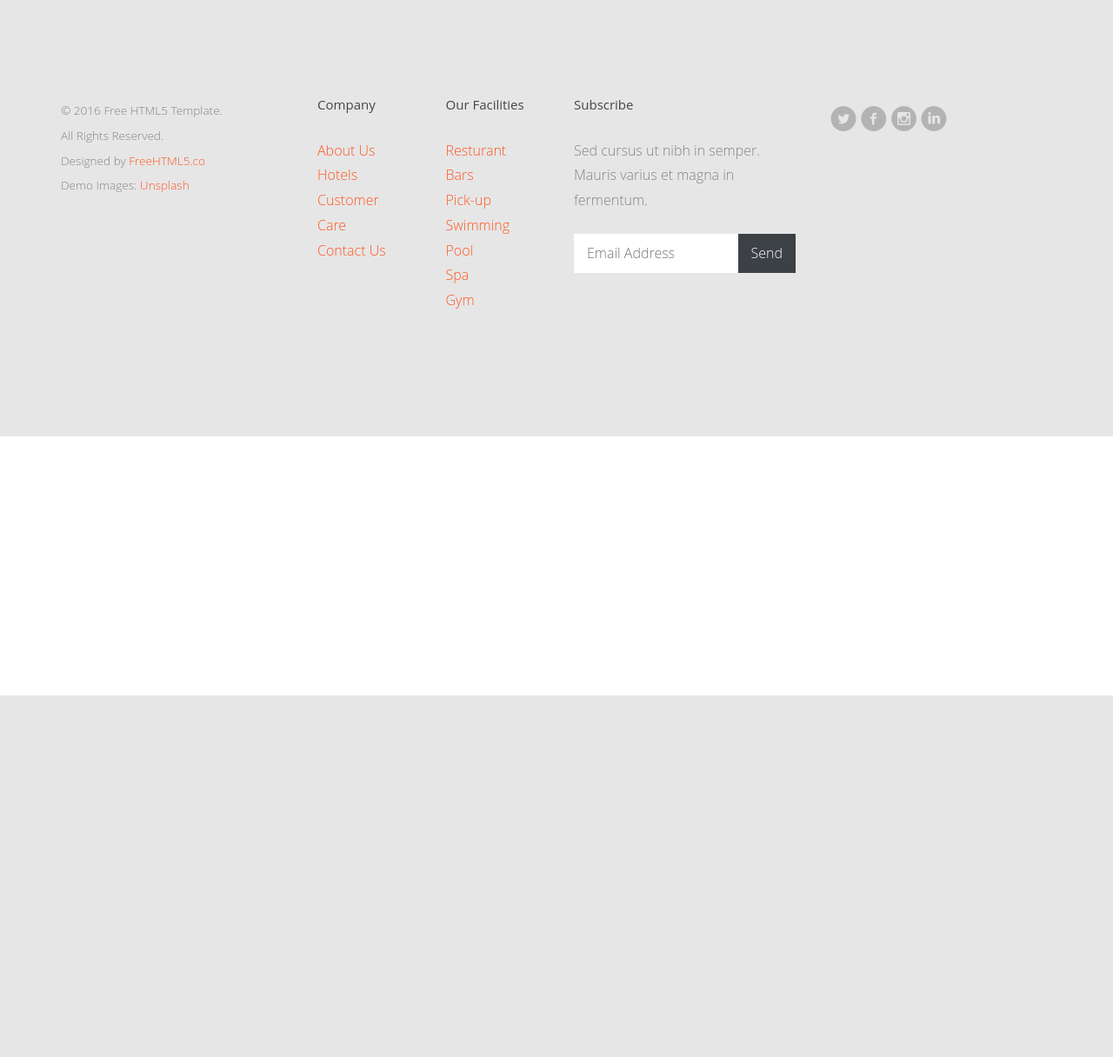
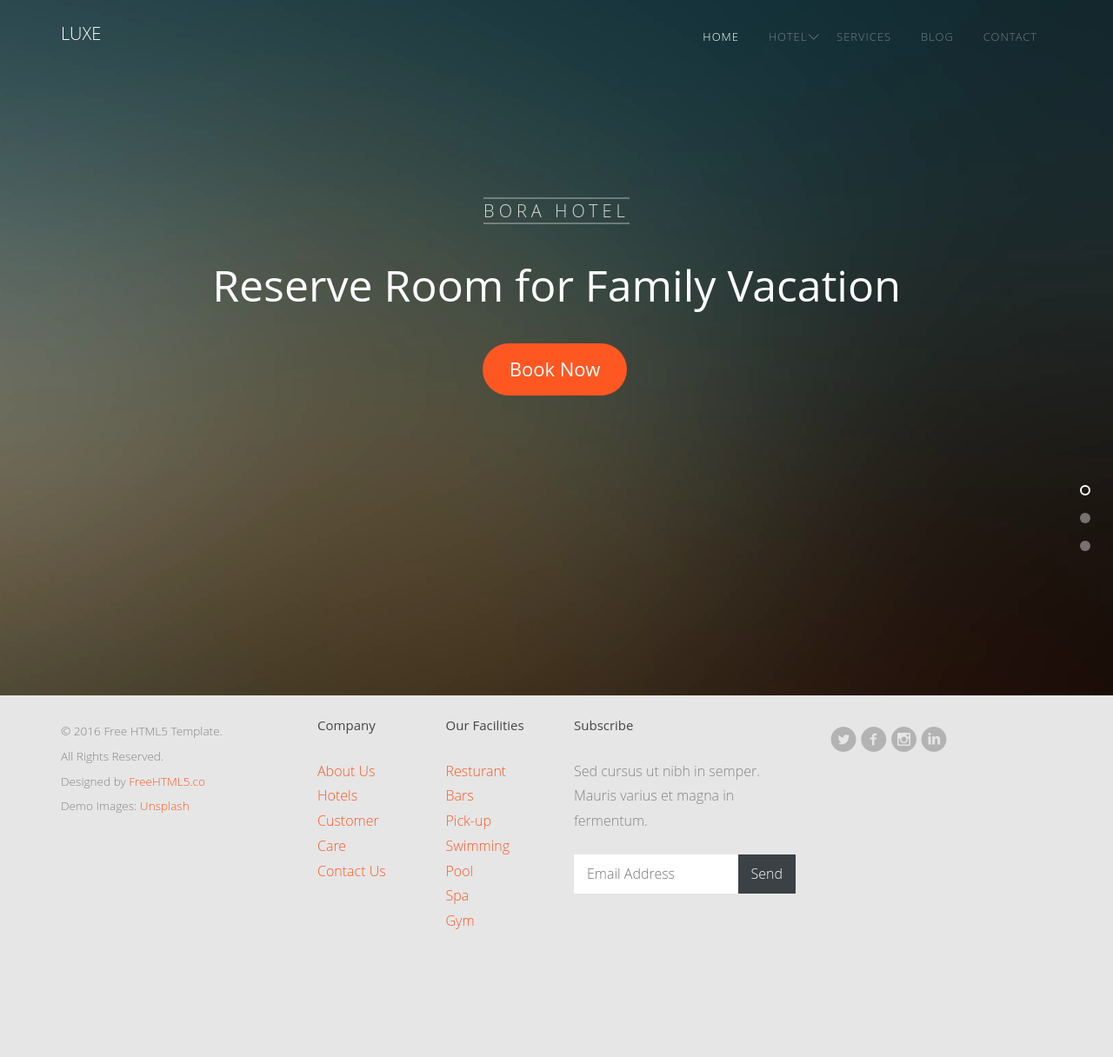
Before and after one commit to ShudelEV/quick_biike, a Django app: page / in a window 1280 px wide. Shown: the whole page at 87% size. Before the commit the page ends 800 px from the top, so only its background shows below. Run offline with Django 3.2, Linux system fonts and the light colour scheme; parts of the project's set-up code (start-up, migrations or seed data) failed here and were passed over; some libraries are stand-ins or nearby versions; some web fonts are replaced.

Commit message:
[ADD] (2) HTML

```diff
--- a/templates/base.html
+++ b/templates/base.html
@@ -65,12 +65,39 @@
         </header>
         </div>
 
-        {% block content %} {% endblock %}
+        <aside id="fh5co-hero" class="js-fullheight">
+        {% block page %} {% endblock %}
+        </aside>
 
         <footer id="footer" class="fh5co-bg-color">
         {% block footer %} {% endblock %}
         </footer>
     </div>
 </div>
+
+	<!-- Javascripts -->
+	<script src="{% static 'js/jquery-2.1.4.min.js' %}"></script>
+	<!-- Dropdown Menu -->
+	<script src="{% static 'js/hoverIntent.js' %}"></script>
+	<script src="{% static 'js/superfish.js' %}"></script>
+	<!-- Bootstrap -->
+	<script src="{% static 'js/bootstrap.min.js' %}"></script>
+	<!-- Waypoints -->
+	<script src="{% static 'js/jquery.waypoints.min.js' %}"></script>
+	<!-- Counters -->
+	<script src="{% static 'js/jquery.countTo.js' %}"></script>
+	<!-- Stellar Parallax -->
+	<script src="{% static 'js/jquery.stellar.min.js' %}"></script>
+	<!-- Owl Slider -->
+	<!-- // <script src="js/owl.carousel.min.js"></script> -->
+	<!-- Date Picker -->
+	<script src="{% static 'js/bootstrap-datepicker.min.js' %}"></script>
+	<!-- CS Select -->
+	<script src="{% static 'js/classie.js' %}"></script>
+	<script src="{% static 'js/selectFx.js' %}"></script>
+	<!-- Flexslider -->
+	<script src="{% static 'js/jquery.flexslider-min.js' %}"></script>
+
+	<script src="{% static 'js/custom.js' %}"></script>
 </body>
 </html>
--- a/templates/rent_bike/index.html
+++ b/templates/rent_bike/index.html
@@ -1,8 +1,101 @@
 {% extends "base.html" %}
+{% load staticfiles %}
+
+{% block header %}
+<div class="container">
+    <div class="nav-header">
+        <a href="#" class="js-fh5co-nav-toggle fh5co-nav-toggle"><i></i></a>
+        <h1 id="fh5co-logo"><a href="index.html">Luxe</a></h1>
+        <nav id="fh5co-menu-wrap" role="navigation">
+            <ul class="sf-menu" id="fh5co-primary-menu">
+                <li><a class="active" href="index.html">Home</a></li>
+                <li>
+                    <a href="hotel.html" class="fh5co-sub-ddown">Hotel</a>
+                    <ul class="fh5co-sub-menu">
+                        <li><a href="#">Luxe Hotel</a></li>
+                        <li><a href="#">Deluxe Hotel</a></li>
+                        <li>
+                            <a href="#" class="fh5co-sub-ddown">King Hotel</a>
+                            <ul class="fh5co-sub-menu">
+                                <li><a href="http://freehtml5.co/preview/?item=build-free-html5-bootstrap-template" target="_blank">Build</a></li>
+                                <li><a href="http://freehtml5.co/preview/?item=work-free-html5-template-bootstrap" target="_blank">Work</a></li>
+                                <li><a href="http://freehtml5.co/preview/?item=light-free-html5-template-bootstrap" target="_blank">Light</a></li>
+                                <li><a href="http://freehtml5.co/preview/?item=relic-free-html5-template-using-bootstrap" target="_blank">Relic</a></li>
+                                <li><a href="http://freehtml5.co/preview/?item=display-free-html5-template-using-bootstrap" target="_blank">Display</a></li>
+                                <li><a href="http://freehtml5.co/preview/?item=sprint-free-html5-template-bootstrap" target="_blank">Sprint</a></li>
+                            </ul>
+                        </li>
+                        <li><a href="#">Five Star Hotel</a></li>
+                    </ul>
+                </li>
+                <li><a href="services.html">Services</a></li>
+                <li><a href="blog.html">Blog</a></li>
+                <li><a href="contact.html">Contact</a></li>
+            </ul>
+        </nav>
+    </div>
+</div>
+{% endblock %}
+
+{% block page %}
+	<div class="flexslider js-fullheight">
+		<ul class="slides">
+	   	<li style="background-image: url({% static 'images/slider1.jpg' %});">
+	   		<div class="overlay-gradient"></div>
+	   		<div class="container">
+	   			<div class="col-md-12 col-md-offset-0 text-center slider-text">
+	   				<div class="slider-text-inner js-fullheight">
+	   					<div class="desc">
+	   						<p><span>Bora Hotel</span></p>
+	   						<h2>Reserve Room for Family Vacation</h2>
+		   					<p>
+		   						<a href="#" class="btn btn-primary btn-lg">Book Now</a>
+		   					</p>
+	   					</div>
+	   				</div>
+	   			</div>
+	   		</div>
+	   	</li>
+	   	<li style="background-image: url({% static 'images/slider2.jpg' %});">
+	   		<div class="overlay-gradient"></div>
+	   		<div class="container">
+	   			<div class="col-md-12 col-md-offset-0 text-center slider-text">
+	   				<div class="slider-text-inner js-fullheight">
+	   					<div class="desc">
+	   						<p><span>Deluxe Hotel</span></p>
+	   						<h2>Make Your Vacation Comfortable</h2>
+		   					<p>
+		   						<a href="#" class="btn btn-primary btn-lg">Book Now</a>
+		   					</p>
+	   					</div>
+	   				</div>
+	   			</div>
+	   		</div>
+	   	</li>
+	   	<li style="background-image: url({% static 'images/slider3.jpg' %});">
+	   		<div class="overlay-gradient"></div>
+	   		<div class="container">
+	   			<div class="col-md-12 col-md-offset-0 text-center slider-text">
+	   				<div class="slider-text-inner js-fullheight">
+	   					<div class="desc">
+	   						<p><span>Luxe Hotel</span></p>
+	   						<h2>A Best Place To Enjoy Your Life</h2>
+		   					<p>
+		   						<a href="#" class="btn btn-primary btn-lg">Book Now</a>
+		   					</p>
+	   					</div>
+	   				</div>
+	   			</div>
+	   		</div>
+	   	</li>
+
+	  	</ul>
+  	</div>
+{% endblock %}
 
 {% block footer %}
     <div class="container">
-			<div class="row">
+        <div class="row">
 				<div class="col-md-3">
 					<div class="copyright">
 						<p><small>&copy; 2016 Free HTML5 Template. <br> All Rights Reserved. <br>
@@ -54,5 +147,5 @@
 					</ul>
 				</div>
 			</div>
-		</div>
+    </div>
 {% endblock %}
```
